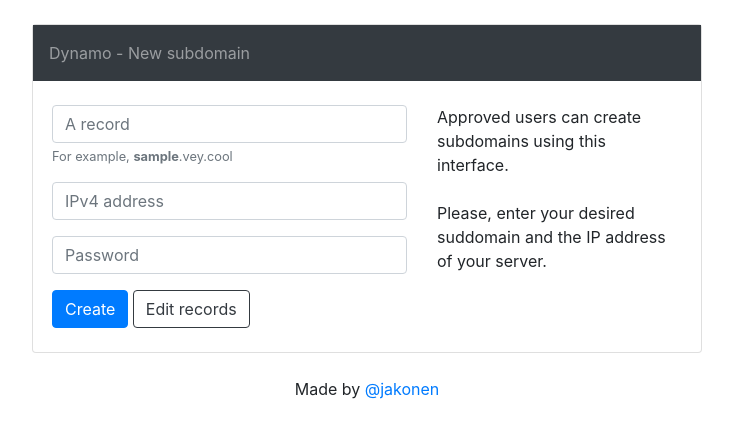
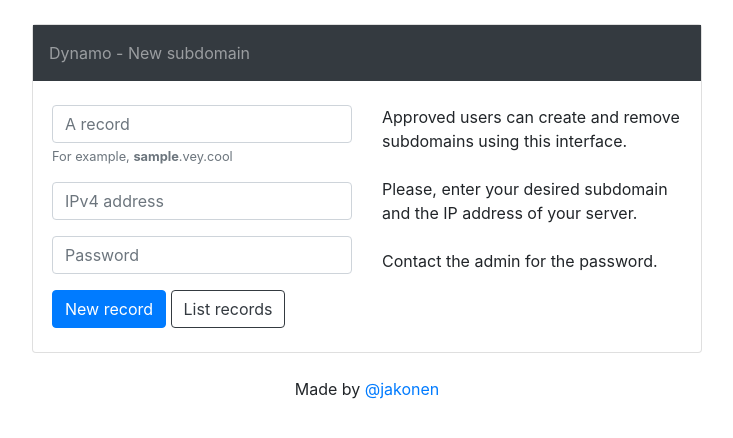
Before and after one commit to j4konen/dynamo, a Flask app: page / in a window 1280 px wide. Shown: the top 438 px of the page, without its empty margins (273-1006 px from the left). Run offline with Flask 2, Linux system fonts and the light colour scheme; some libraries are stand-ins or nearby versions.

Commit message:
Improve interface

```diff
--- a/templates/index.html
+++ b/templates/index.html
@@ -16,7 +16,7 @@
         <br>
         <div class="container" style="max-width:660px">
           <div class="row">
-            <div class="col-7">
+            <div class="col-6">
               <div class="alert alert-success alert-dismissible" style="display:none" id="success-bar">
                 <strong>Success!</strong> <span id="success-text"></span>
               </div>
@@ -33,16 +33,19 @@
               <div class="form-group">
                 <input type="password" class="form-control" id="password" name="password" placeholder="Password">
               </div>
-              <button onclick="sendData()" class="btn btn-primary">Create</button>
-              <button onclick="showEdit()" class="btn btn-outline-dark" id="edit-btn">Edit records</button>
+              <button onclick="sendData()" class="btn btn-primary">New record</button>
+              <button onclick="showEdit()" class="btn btn-outline-dark" id="edit-btn">List records</button>
             </div>
-            <div class="col-5">
+            <div class="col-6">
               <div class="card" style="border:0">
                 <p>
-                  Approved users can create subdomains using this interface.
+                  Approved users can create and remove subdomains using this interface.
                   <br>
                   <br>
-                  Please, enter your desired suddomain and the IP address of your server.
+                  Please, enter your desired subdomain and the IP address of your server.
+                  <br>
+                  <br>
+                  Contact the admin for the password.
                 </p>
               </div>
             </div>
```
